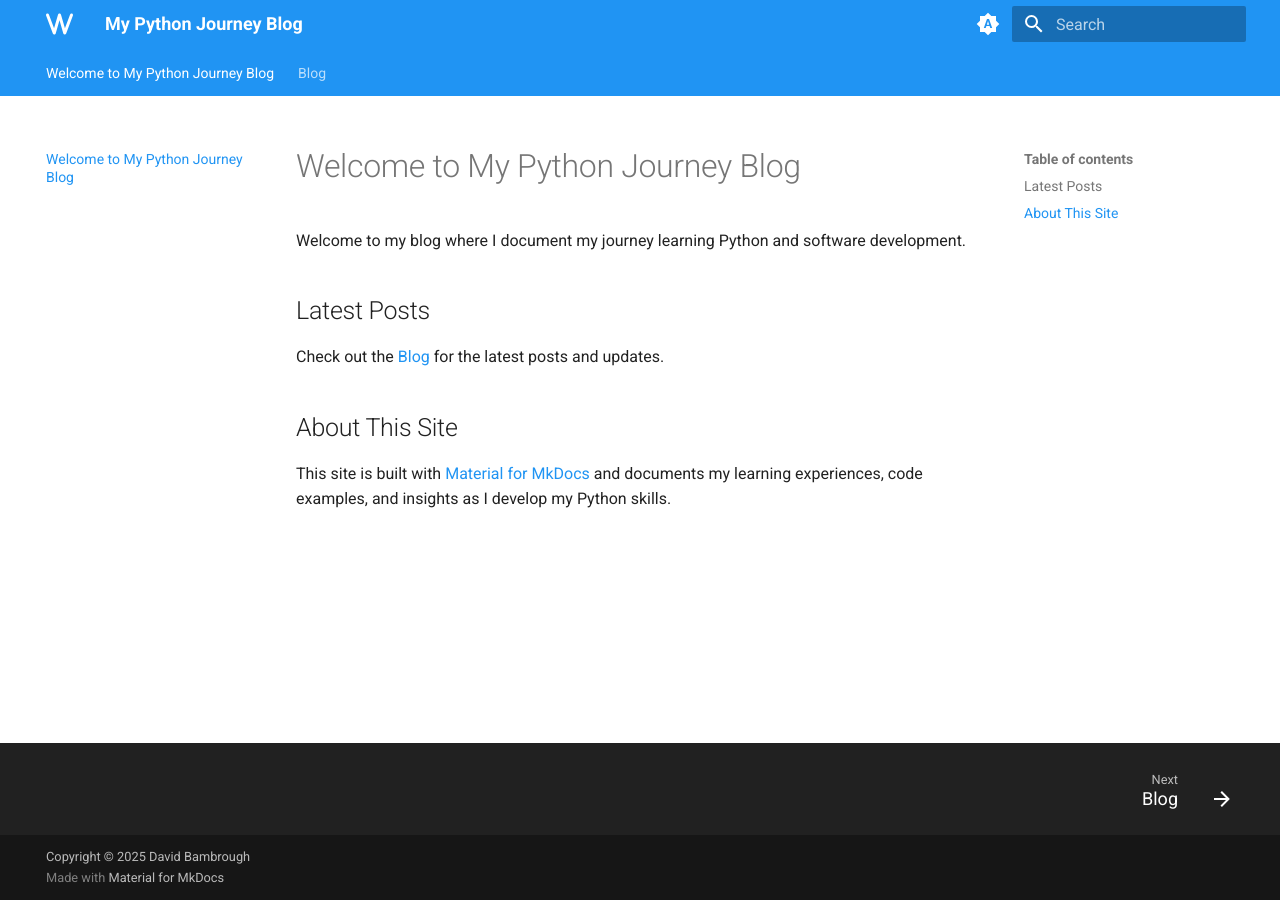
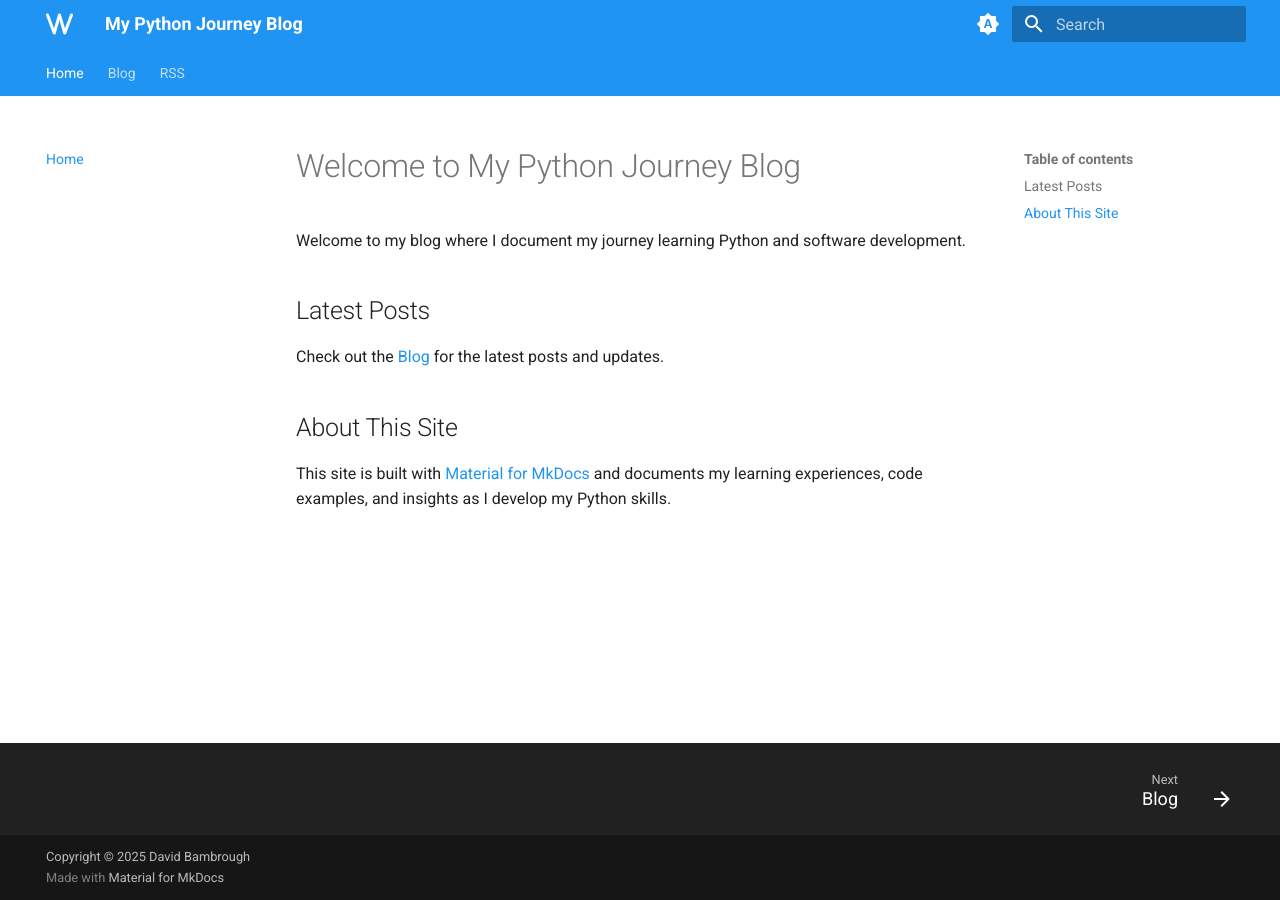
Before and after one commit to djbambi/my-python-journey-blog, an MkDocs documentation site: the page built from docs/index.md, in a window 1280 px wide. Built offline with MkDocs 1.6.1 and Material for MkDocs 9.7.7, drawn with Linux system fonts in a browser that asks for light colours; some of the changed lines change nothing that is shown.

Commit message:
Added nav

```diff
--- a/mkdocs.yml
+++ b/mkdocs.yml
@@ -72,6 +72,12 @@ plugins:
       date_from_meta:
         as_creation: date.created
         as_update: date.updated
+
+nav:
+  - Home: index.md
+  - Blog:
+      - blog/index.md
+  - RSS: feed_rss_created.xml
 # nav:
 #   - Home: index.md
 #   - Blog:
```
